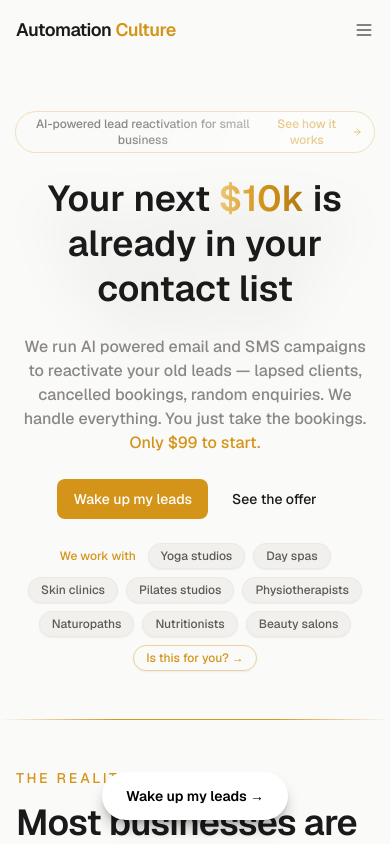
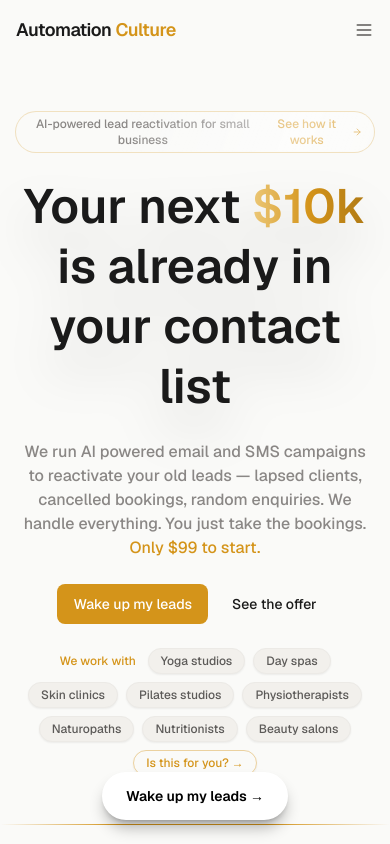
Before and after one commit to automationcultureai/automation-culture-marketing-website, a Next.js app: page / in a window 390 px wide. Shown: the top 844 px of the page. Built offline with nearby package versions, Linux system fonts and the light colour scheme.

Commit message:
feat: increase hero heading size on mobile for stronger visual impact
Bumps h1 from text-4xl to text-5xl on mobile so the hero stands out
above all other section headings (which remain text-4xl).

Co-Authored-By: Claude Sonnet 4.6 <noreply@anthropic.com>

```diff
--- a/app/components/sections/HeroSection.tsx
+++ b/app/components/sections/HeroSection.tsx
@@ -79,7 +79,7 @@ export function HeroSection({
           )}
 
           {/* Title */}
-          <h1 className="relative z-10 inline-block animate-hero-title text-4xl font-semibold leading-tight text-[#1a1a1a] drop-shadow-2xl sm:text-6xl sm:leading-tight md:text-8xl md:leading-tight">
+          <h1 className="relative z-10 inline-block animate-hero-title text-5xl font-semibold leading-tight text-[#1a1a1a] drop-shadow-2xl sm:text-6xl sm:leading-tight md:text-8xl md:leading-tight">
             {title}
           </h1>
 
```
